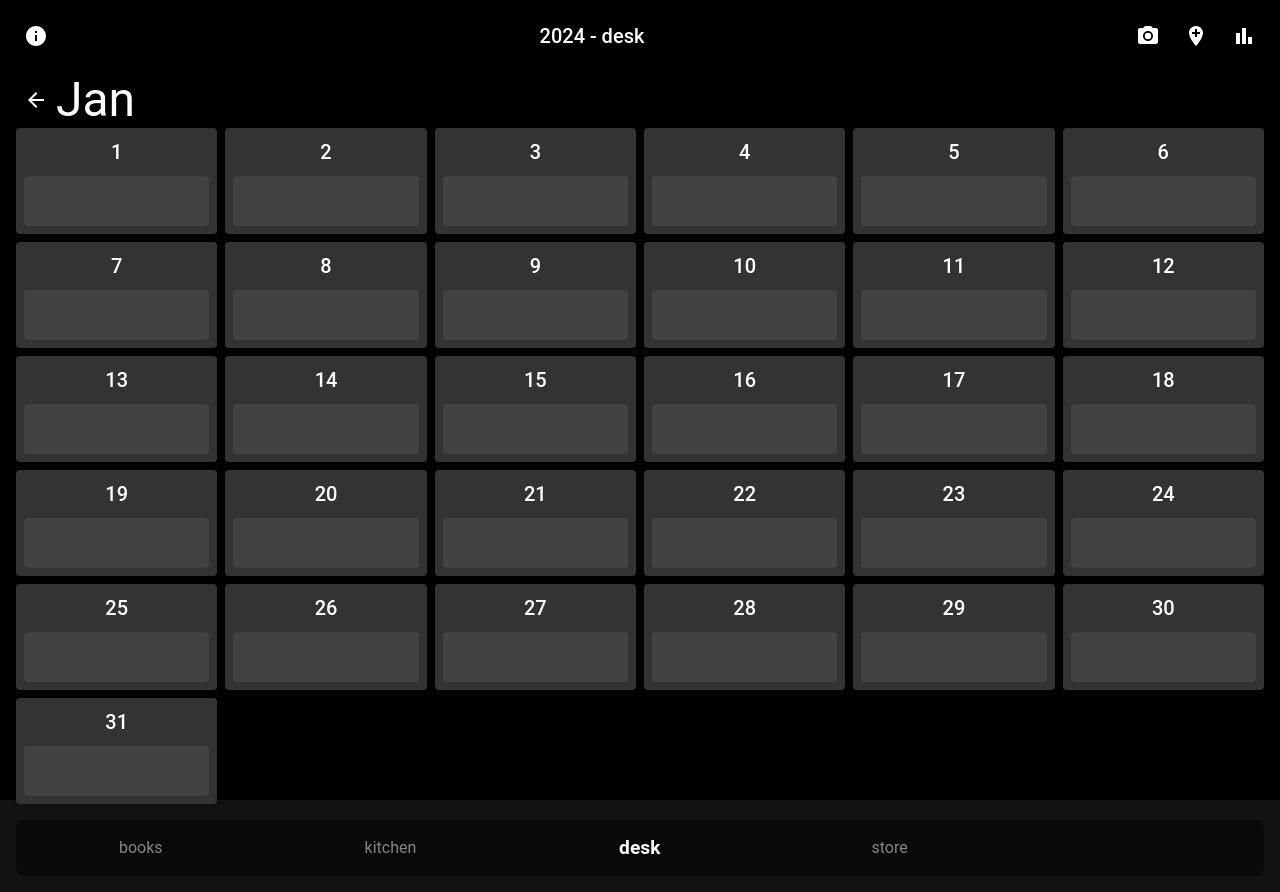
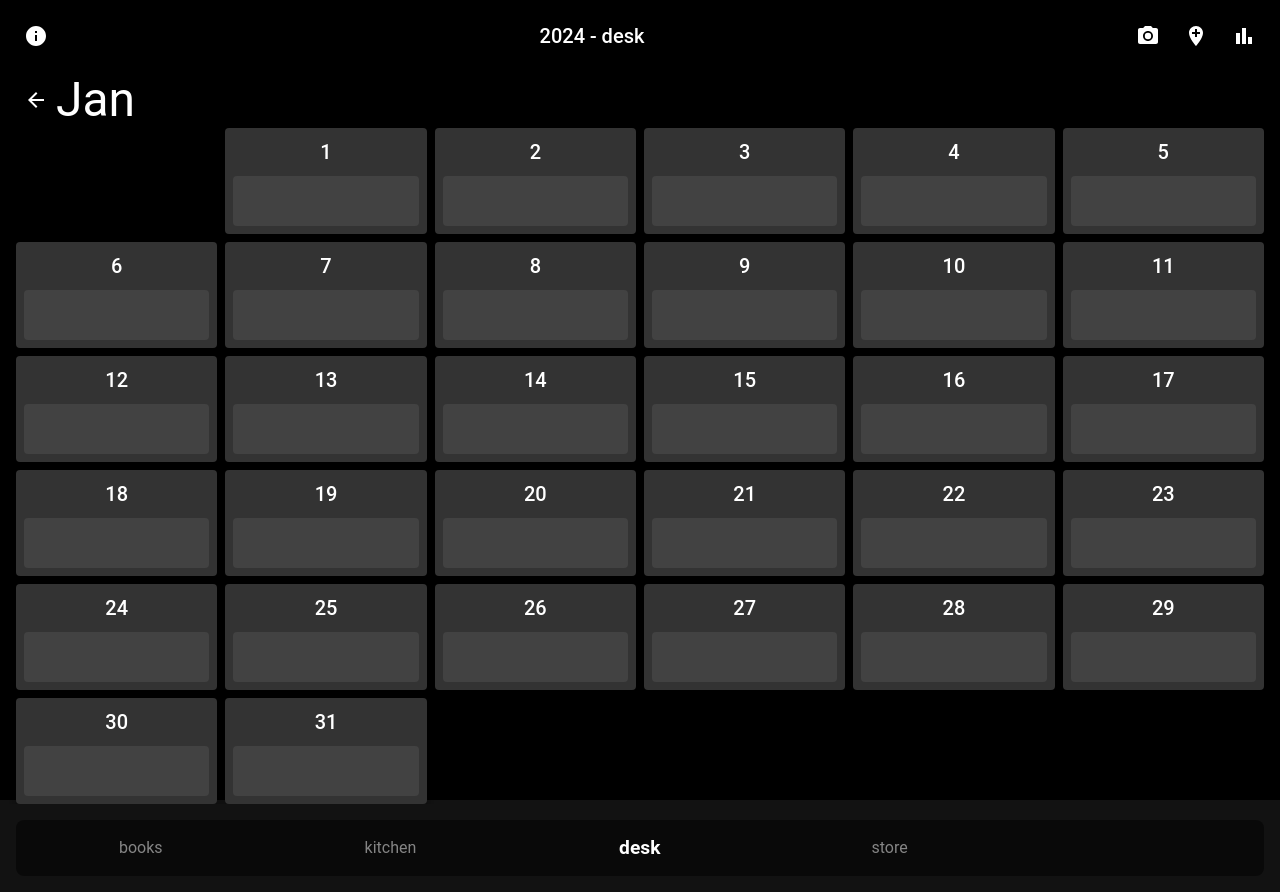
Before and after one commit to GreenTeaProgrammers/difflog2, a React (Vite) app in the folder frontend/: page /welcome in a window 1280 px wide. Both pictures are taken after a click on the element 169 px from the left and 204 px from the top of the page. Built offline with nearby package versions, Linux system fonts and the light colour scheme.

Commit message:
feat:月の正しいカレンダー完成

```diff
--- a/frontend/src/components/diff/WelcomeScreen.tsx
+++ b/frontend/src/components/diff/WelcomeScreen.tsx
@@ -35,33 +35,39 @@ const WelcomeScreen: React.FC<WelcomeScreenProps> = ({ username }) =>
 
 
 
-  const handleLocationSelect = (location: string) => {
+  const handleLocationSelect = (location: string) =>
+  {
     setSelectedLocation(location);
     console.log(`Selected location: ${location}`);
   };
 
 
 
-  const toggleInfoDrawer = () => {
+  const toggleInfoDrawer = () =>
+  {
     setIsInfoOpen(!isInfoOpen);
   };
 
   const yearXsValue = window.innerWidth > window.innerHeight ? 3 : 4;
 
 
-  const navigateToCameraUpload = () => {
+  const navigateToCameraUpload = () =>
+  {
     navigate('/camera');
   };
 
-  const navigateToAddLocation = () => {
+  const navigateToAddLocation = () =>
+  {
     navigate('/location');
   };
 
-  const navigateToAnalytics = () => {
+  const navigateToAnalytics = () =>
+  {
     navigate('/analytics');
   };
 
-const renderYearView = () => {
+  const renderYearView = () =>
+  {
     return (
       <Grid container spacing={1}>
         {months.map((month) => (
@@ -90,7 +96,8 @@ const renderYearView = () => {
     );
   };
 
-const renderMonthGridPreview = (month: string) => {
+  const renderMonthGridPreview = (month: string) =>
+  {
     const daysInMonth = new Date(2024, months.indexOf(month) + 1, 0).getDate(); // 月の日数を取得
     const firstDayOfWeek = new Date(2024, months.indexOf(month), 1).getDay(); // 月の初日の曜日を取得
 
@@ -128,7 +135,12 @@ const renderMonthGridPreview = (month: string) => {
     setCurrentView('month');
   }
 
-const renderMonthView = (month: string) => (
+  const renderMonthView = (month: string) =>
+  {
+    const daysInMonth = new Date(2024, months.indexOf(month) + 1, 0).getDate(); // 月の日数を取得
+    const firstDayOfWeek = new Date(2024, months.indexOf(month), 1).getDay(); // 月の初日の曜日を取得
+
+    return (
       <>
         <Box display={"flex"}>
           <IconButton onClick={() => setCurrentView("year")}>
@@ -138,8 +150,23 @@ const renderMonthView = (month: string) => (
         </Box>
 
         <Grid container spacing={1}>
-      {[...Array(31)].map((_, day) => (
-        <Grid item xs={2} key={day} onClick={() => setCurrentDayData(day + 1)}>
+          {Array.from({ length: firstDayOfWeek }).map((_, index) => (
+            <Grid
+              item
+              xs={2}
+              key={index}
+            >
+
+            </Grid>
+          ))}
+
+          {Array.from({ length: daysInMonth}).map((_, day) => (
+            <Grid
+              item
+              xs={2}
+              key={day}
+              onClick={() => setCurrentDayData(day + 1)}
+            >
               <Paper
                 elevation={3}
                 sx={{
@@ -151,7 +178,12 @@ const renderMonthView = (month: string) => (
               >
                 <Typography variant="h6">{day + 1}</Typography>
                 <Box
-              sx={{ height: 50, bgcolor: "grey.800", borderRadius: 1, mt: 1 }}
+                  sx={{
+                    height: 50,
+                    bgcolor: "grey.800",
+                    borderRadius: 1,
+                    mt: 1,
+                  }}
                 />
               </Paper>
             </Grid>
@@ -159,6 +191,7 @@ const renderMonthView = (month: string) => (
         </Grid>
       </>
     );
+  };
 
   const setCurrentDayData = (day: number) =>
   {
```
Lines whose indentation alone changed are shown as unchanged.
